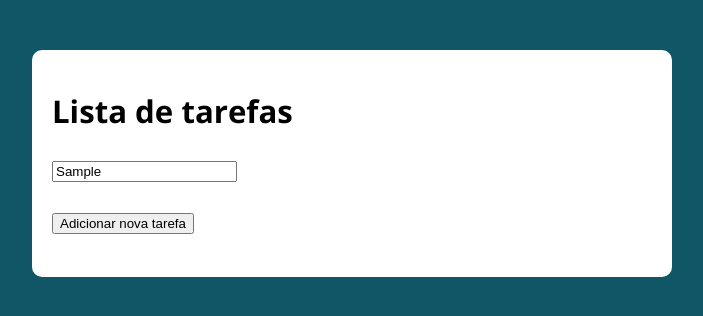
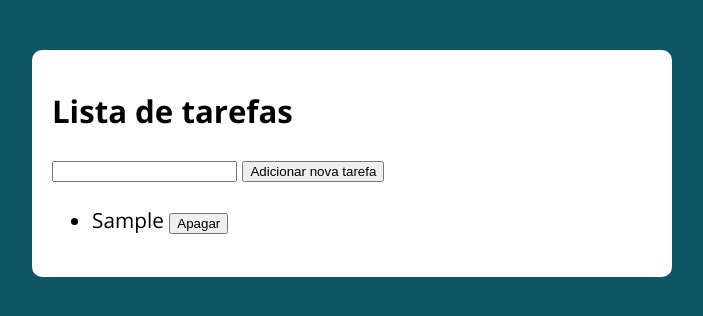
Before and after one commit to thiago-igor/Udemy-Front-End, a plain HTML site: page Udemy/javaScript-/Logica/aula67Projeto/index.html in a window 1280 px wide. Both pictures are taken after typing "Sample" into the empty fields and a click on the button "Adicionar nova tarefa". Shown: the whole page, without its empty margins (288-991 px from the left). Drawn offline with nearby package versions, Linux system fonts and the light colour scheme.

Commit message:
Atualização

```diff
--- a/Udemy/javaScript-/Logica/aula67Projeto/assets/js/javaScript.js
+++ b/Udemy/javaScript-/Logica/aula67Projeto/assets/js/javaScript.js
@@ -1,19 +1,56 @@
-const inputTarefa = document.querySelector('.input-tarefa');
-const btnTarefa = document.querySelector('.btn-tarefa');
-const tarefas = document.querySelector('tarefas');
+const inputTarefa = document.querySelector('.input-tarefa')
+const btnTarefa = document.querySelector('.btn-tarefa')
+const tarefas = document.querySelector('.tarefas')
 
 function criaLi() {
     const li = document.createElement('li')
     return li;
 }
 
-function criaTarefa(textoInput) {
-    const li = criaLi();
-    li.innerText = textoInput;
-    tarefas.appendChild(li);
+inputTarefa.addEventListener('keypress', function (e){ // ativar o 'Enter'
+    //console.log(e) // com essa opção clicamos em uma tecla e no console ele me da o codigo da tecla.
+    if(e.keyCode === 13){
+        if(!inputTarefa.value) return; // se for diferente de vazio, retorn
+        criaTarefa(inputTarefa.value)
+    }
+});
+
+function limpaInput() {
+    inputTarefa.value = '';
+    inputTarefa.focus(); // JS 'clicar' no cursor
 }
 
-btnTarefa.addEventListener('click', function(){
-    if(!inputTarefa.value)return;// para verificar se foi escrito algo
+function criaBotaoApagar(li) {
+    li.innerText += ' '
+    const botaoApagar = document.createElement('button')
+    botaoApagar.innerText = 'Apagar';
+    //botaoApagar.classList.add('apagar') // criando classe para o botao
+    botaoApagar.setAttribute('class', 'apagar'); // criando class 'apagar'
+    botaoApagar.setAttribute('title', 'Apagar está tarefa'); // titulo para o botao
+    li.appendChild(botaoApagar);
+}
+
+
+
+function criaTarefa(textoInput) {
+    console.log(textoInput)
+    const li = criaLi();
+    li.innerHTML = textoInput;
+    tarefas.appendChild(li);
+    limpaInput();
+    criaBotaoApagar(li);
+}
+
+btnTarefa.addEventListener('click', function() {
+    if(!inputTarefa.value) return; // se for diferente de vazio, retorn
     criaTarefa(inputTarefa.value)
 })
+
+document.addEventListener('click', function(e){
+    const el = e.target; // ver onde clicamos com o mouse
+
+    if(el.classList.contains('apagar')){// se contem a classe apagar
+        console.log('Apagar')
+        el.parentElement.remove(); // remove o pai do botao 'apagar'
+    }
+})
--- a/Udemy/javaScript-/Logica/aula67Projeto/index.html
+++ b/Udemy/javaScript-/Logica/aula67Projeto/index.html
@@ -1,16 +1,18 @@
 <!DOCTYPE html>
 <html lang="pt-br">
+
 <head>
     <meta charset="UTF-8">
     <meta name="viewport" content="width=device-width, initial-scale=1.0">
     <title>Projeto</title>
     <link rel="stylesheet" href="assets/css/style.css">
 </head>
+
 <body>
     <section class="container">
         <h1>Lista de tarefas</h1>
-        <input type="text" class="input-tarefa">
         <p>
+            <input type="text" class="input-tarefa">
             <button class="btn-tarefa">Adicionar nova tarefa</button>
         </p>
 
@@ -20,4 +22,5 @@
 
     <script src="assets/js/javaScript.js"> </script>
 </body>
+
 </html>
```
